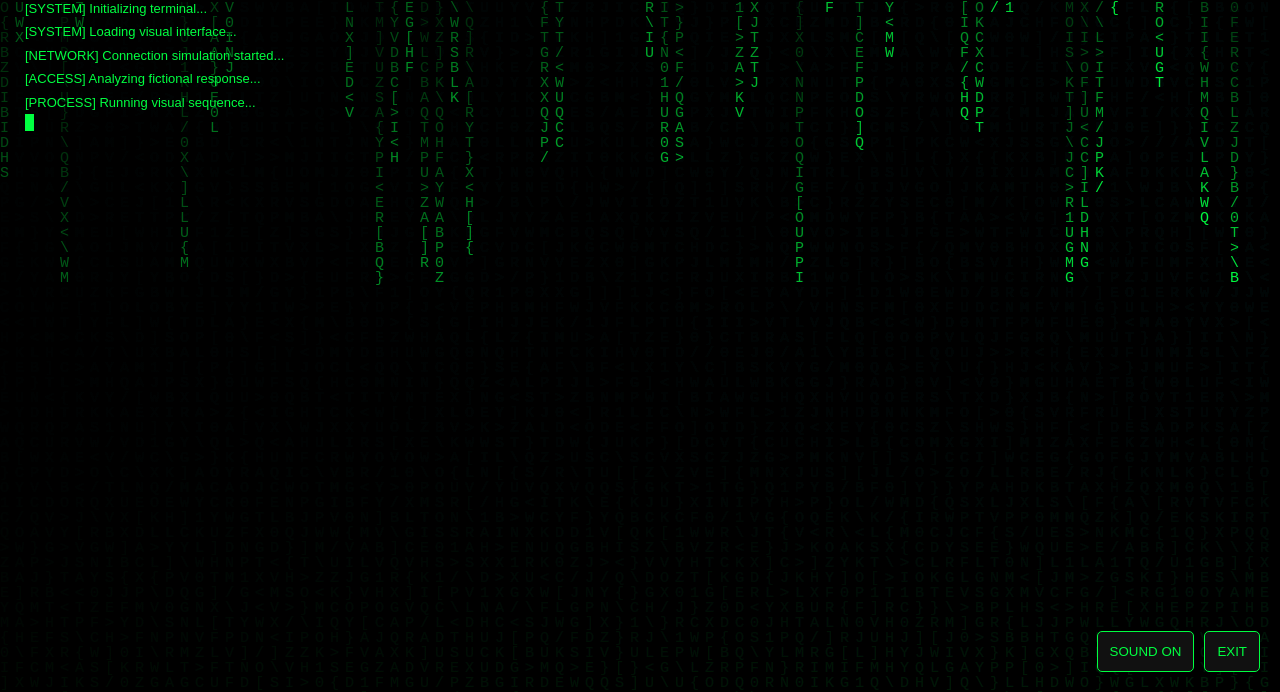
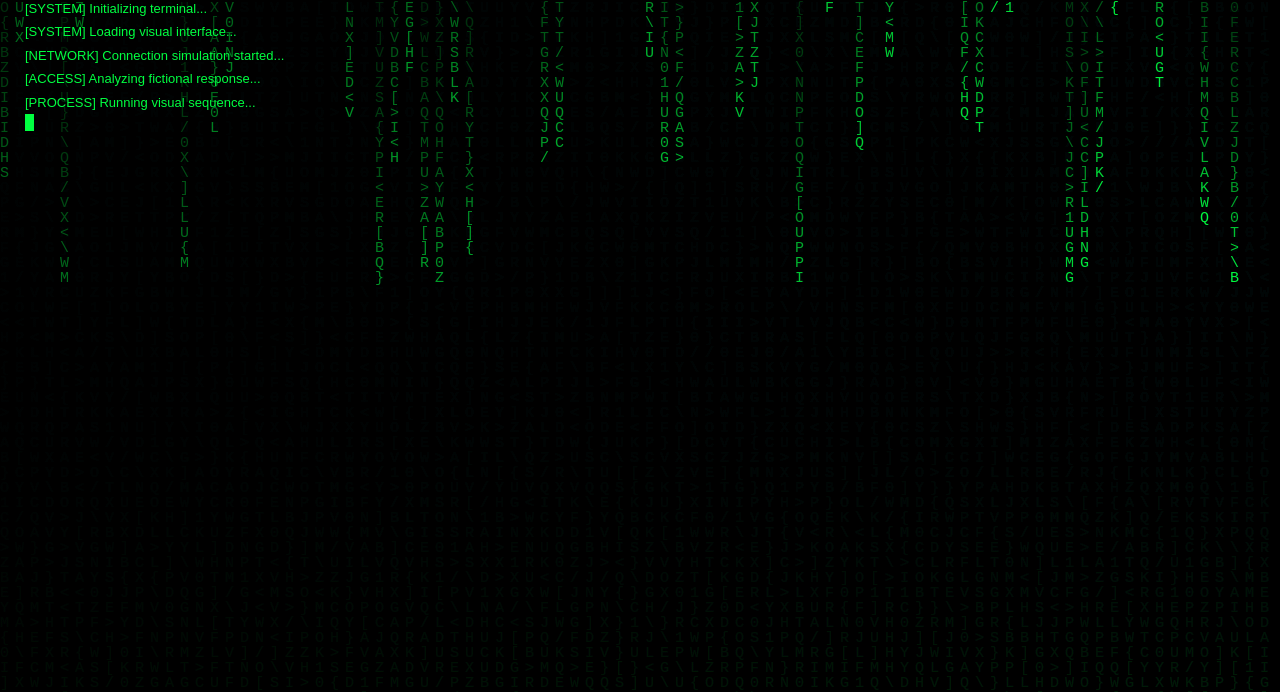
Before and after one commit to gttfl9csinifi-hub/elek-site, a plain HTML site: page index.html in a window 1280 px wide. Both pictures are taken after a click on the button "D - None of these". Shown: the part 108-800 px from the top of the page. Drawn offline with Linux system fonts and the light colour scheme.

Commit message:
Update index.html

```diff
--- a/index.html
+++ b/index.html
@@ -90,7 +90,7 @@ h1 {
     inset: 0;
     padding: 25px;
     pointer-events: none;
-    background: linear-gradient(90deg,#000000aa,transparent);
+    background: linear-gradient(90deg,#00000099,transparent);
 }
 
 .alert {
@@ -116,27 +116,10 @@ h1 {
     animation: blink .7s infinite;
 }
 
-.controls {
-    position: absolute;
-    bottom: 20px;
-    right: 20px;
-    z-index: 5;
-    display: flex;
-    gap: 10px;
-}
-
-.controls button {
-    background: #111;
-    color: #00ff41;
-    border: 1px solid #00ff41;
-    padding: 12px;
-    cursor: pointer;
-    border-radius: 5px;
-}
-
 @keyframes blink {
     50% { opacity: 0; }
 }
+
 </style>
 </head>
 
@@ -186,22 +169,11 @@ h1 {
 
     </div>
 
-    <div class="controls">
-        <button onclick="toggleSound()" id="soundButton">
-            SOUND ON
-        </button>
-
-        <button onclick="stopHack()">
-            EXIT
-        </button>
-    </div>
-
 </div>
 
 <script>
 
 let audioContext;
-let soundEnabled = true;
 let animation;
 let logTimer;
 let matrixRunning = false;
@@ -215,18 +187,10 @@ function answer(value) {
 
 function playHackSound() {
 
-    if (!soundEnabled) return;
-
-    if (!audioContext) {
-        audioContext = new (
-            window.AudioContext ||
-            window.webkitAudioContext
-        )();
-    }
-
-    if (audioContext.state === "suspended") {
-        audioContext.resume();
-    }
+    audioContext = new (
+        window.AudioContext ||
+        window.webkitAudioContext
+    )();
 
     function beep(freq, duration, delay, type="sawtooth") {
 
@@ -346,7 +310,7 @@ function startLogs() {
     }, 500);
 }
 
-// START HACKER SCREEN
+// START
 
 function startHack() {
 
@@ -358,49 +322,16 @@ function startHack() {
     startLogs();
 }
 
-// SOUND CONTROL
+window.addEventListener("resize", () => {
 
-function toggleSound() {
+    if (matrixRunning) {
 
-    soundEnabled = !soundEnabled;
+        const canvas = document.getElementById("matrix");
 
-    document.getElementById("soundButton").innerText =
-        soundEnabled ? "SOUND ON" : "SOUND OFF";
-
-    if (!soundEnabled && audioContext) {
-        audioContext.suspend();
-    }
-
-    if (soundEnabled && audioContext) {
-        audioContext.resume();
-    }
-}
-
-// EXIT
-
-function stopHack() {
-
-    matrixRunning = false;
-
-    clearInterval(animation);
-    clearInterval(logTimer);
-
-    if (audioContext) {
-        audioContext.suspend();
-    }
-
-    document.getElementById("hack").style.display = "none";
-    document.getElementById("page").style.display = "block";
-}
-
-// RESIZE
-
-window.addEventListener("resize", () => {
-    if (matrixRunning) {
-        const canvas = document.getElementById("matrix");
         canvas.width = window.innerWidth;
         canvas.height = window.innerHeight;
     }
+
 });
 
 </script>
```
